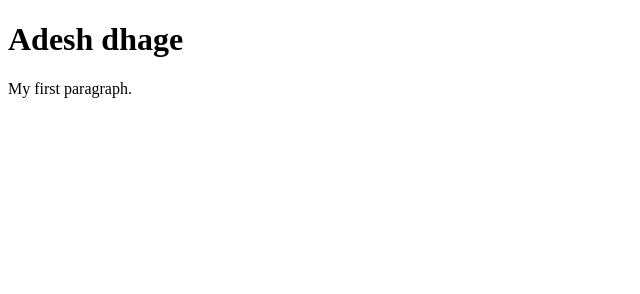
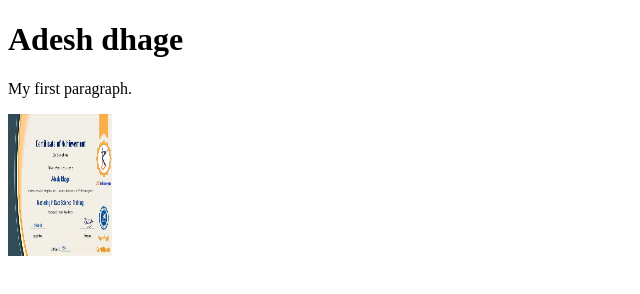
Before and after one commit to adeshdhage/certificate.github.io, a plain HTML site: page index.html in a window 1280 px wide. Shown: the whole page, without its empty margins (0-640 px from the left). Drawn offline with Linux system fonts and the light colour scheme.

Commit message:
Update index.html

```diff
--- a/index.html
+++ b/index.html
@@ -5,7 +5,7 @@
 
 <p>My first paragraph.</p>
 
-<!-- <img src="w3schools.jpg"  width="104" height="142"> -->
+<img src="abc.png"  width="104" height="142">
 
 </body>
 </html>
```
